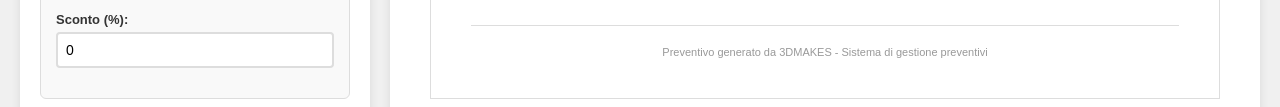
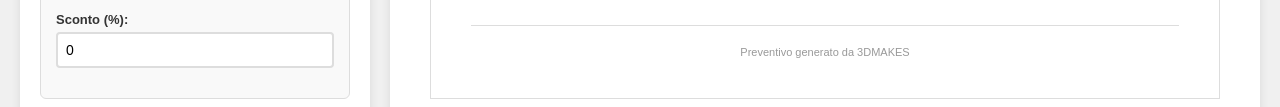
Before and after one commit to wepopagani/price, a plain HTML site: page genera-preventivo.html in a window 1280 px wide. Shown: the part 844-951 px from the top of the page. Drawn offline with nearby package versions, Linux system fonts and the light colour scheme.

Commit message:
Aggiornato footer preventivo

```diff
--- a/genera-preventivo.html
+++ b/genera-preventivo.html
@@ -522,7 +522,7 @@ Pagamento: 30 giorni netto dalla ricezione della merce</textarea>
                 </div>
 
                 <div class="footer">
-                    Preventivo generato da 3DMAKES - Sistema di gestione preventivi
+                    Preventivo generato da 3DMAKES
                 </div>
             </div>
         </div>
```
